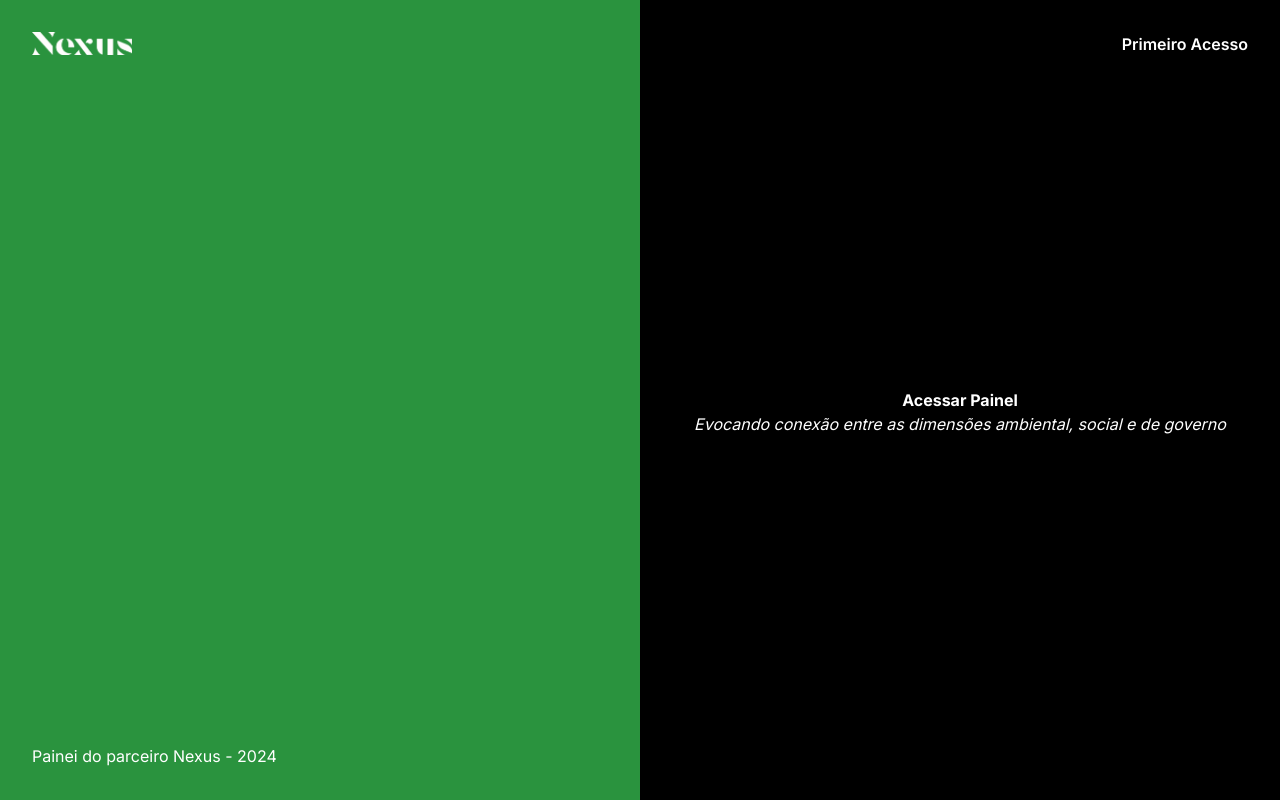
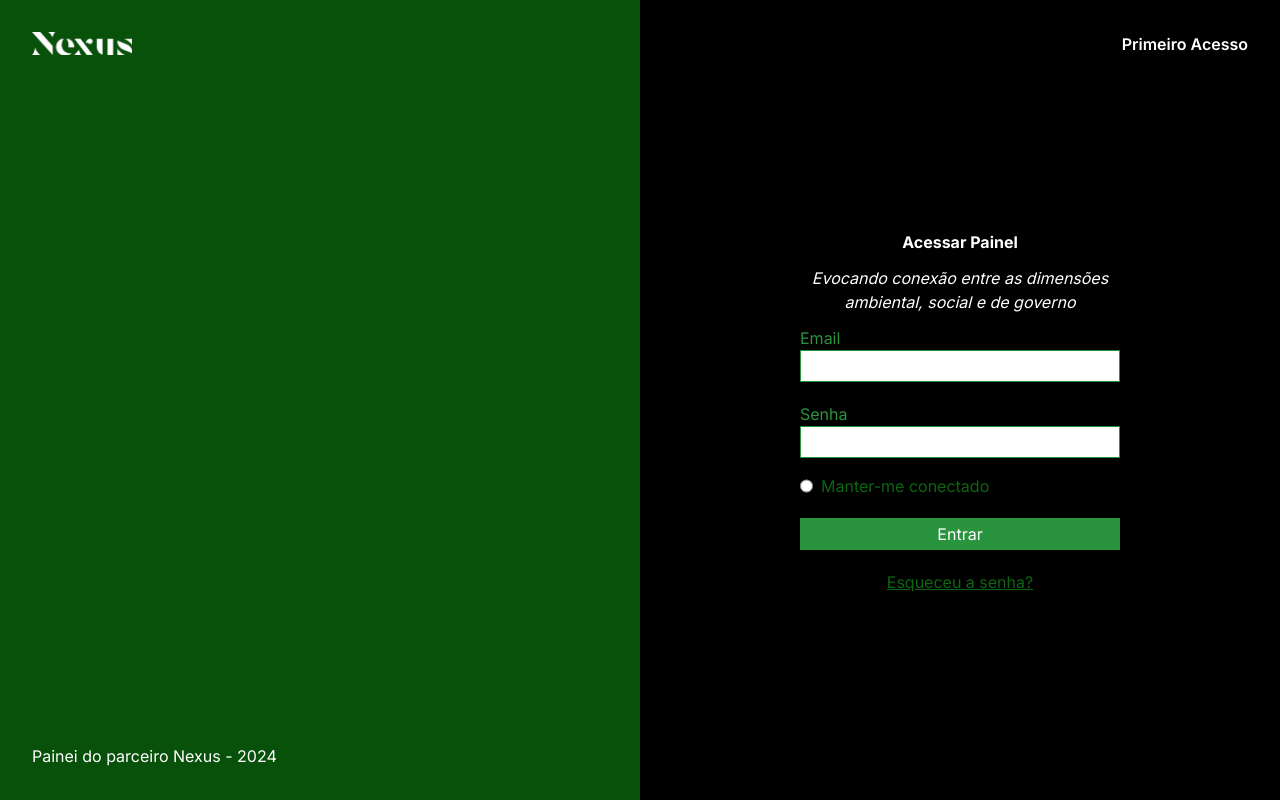
Before and after one commit to 777KML777/NexusWeb, a Next.js app: page /login in a window 1280 px wide. Built offline with nearby package versions, Linux system fonts and the light colour scheme.

Commit message:
Terminando o layout da tela de login

```diff
--- /dev/null
+++ b/src/api/api.js
@@ -0,0 +1,11 @@
+import axios from 'axios'
+
+export const api = axios.create({
+    baseURL: 'http://localhost:3000',
+})
+
+export const fetcher = (url) => api.get(url).then(res => res.data)
+
+// export const fetcher = (url) => axios.create({
+//     baseURL: 'http://localhost:3000'
+// }).get(url).then(res => res.data)
--- a/src/app/login/layout.jsx
+++ b/src/app/login/layout.jsx
@@ -6,7 +6,7 @@ export default function LoginLayout({ children }) {
     <main className="flex flex-row">
       <div
         className={`
-            bg-[#2A933E]
+            bg-[#07510A]
             flex
             flex-col
             justify-between
--- a/src/app/login/page.jsx
+++ b/src/app/login/page.jsx
@@ -1,4 +1,47 @@
+"use client";
+import { api } from "@/api/api";
+import { useRouter } from "next/navigation";
+import { useState } from "react";
+// import Image from "next/image";
+// import {api, fetcher } from "../../api/api.js";
+// import { useEffect } from "react";
+
+import { useForm } from "react-hook-form";
+
 export default function LoginPage() {
+  // Hook do próprio next para redirecionar para outra página após uma ação.
+
+  const { push } = useRouter();
+
+  const [isSaving, setIsSaving] = useState(false);
+
+  async function createUser(payload) {
+    setIsSaving(true);
+    await api.post("/router", payload);
+  }
+
+  const form = useForm();
+
+  async function onSubmit(data) {
+    console.log(data);
+    // call api
+    // push("/pagina")
+    await createUser(data);
+  }
+
+  // const {data, isLoading} = useSWR("/router", fetcher)
+
+  // // Forma mais manual de fazer o fetch
+  // // const [state, setState] = useState();
+  // // useEffect(() => {
+  // //   api.get("/router").then(({ data }) => {
+  // //     // setState()
+  // //   });
+  // // }, []);
+
+  // if (isLoading) {
+  //   return <div>Carregando</div>
+  // }
 
   return (
     // Neste arquivo será o proprio conteudo da página como sections e a main
@@ -9,17 +52,134 @@ export default function LoginPage() {
             flex-col
             justify-center
             h-full
-            w-full
+            gap-3
         `}
     >
-      <div
-       className="bg-[#2A933E] w-2/4"
+      <p className="font-bold">Acessar Painel</p>
+      <p
+        className={`
+        italic
+        text-center
+        w-80
+      `}
       >
+        Evocando conexão entre as dimensões ambiental, social e de governo
+      </p>
+      <form onSubmit={form.handleSubmit(onSubmit)}>
+        <div
+          className={`
+            flex
+            flex-col
+            gap-5
+          `}
+        >
+          <div
+            className={`
+            flex
+            flex-col
+          `}
+          >
+            <label
+              htmlFor=""
+              className={`
+              text-[#2A933E]
+            `}
+            >
+              Email
+            </label>
+            <input
+              className={`
+              border
+              border-solid
+              border-[#2A933E]
+              h-8
 
-      </div>
-      <div className="font-bold">Acessar Painel</div>
-      <div className="italic">Evocando conexão entre as dimensões ambiental, social e de governo</div>
-      {/* <Teste /> */}
+            `}
+              type="text"
+              {...form.register("email", {
+                required: {
+                  value: true,
+                  message: "Email obrigatório",
+                },
+              })}
+            />
+            {/* border-[0D6511] */}
+            {form.formState.errors.email?.message}
+          </div>
+
+          <div
+            className={`
+            flex
+            flex-col
+          `}
+          >
+            <label
+              htmlFor=""
+              className={`
+              text-[#2A933E]
+            `}
+            >
+              Senha
+            </label>
+            <input
+              className={`
+              border
+              border-solid
+              border-[#2A933E]
+              h-8
+
+            `}
+              type="password"
+              {...form.register("senha", {
+                required: {
+                  value: true,
+                  message: "Senha Obrigatória",
+                },
+              })}
+            />
+            {/* border-[0D6511] */}
+            {form.formState.errors.senha?.message}
+
+            <div
+              className={`
+                flex
+                gap-2
+                text-[#0D6511]
+                pt-4
+              `}
+            >
+              <input
+                type="radio"
+                //onClick={}
+                {...form.register("keepConnected")}
+              />
+              <label>Manter-me conectado</label>
+            </div>
+          </div>
+
+          <button
+            type="submit"
+            className={`
+            bg-[#2A933E]
+            text-white
+            h-8
+            w-80
+        `}
+          >
+            {isSaving ? "Entrando..." : "Entrar"}
+          </button>
+
+          <p
+            className={`
+              underline
+              text-[#0D6511]
+              text-center
+            `}
+          >
+            Esqueceu a senha?
+          </p>
+        </div>
+      </form>
     </div>
   );
 }
```
Also changed, not shown: package.json (+7 -4 lines), public/logo-green.png (added), 1 other file (tests, documents, lock files or other folders).
